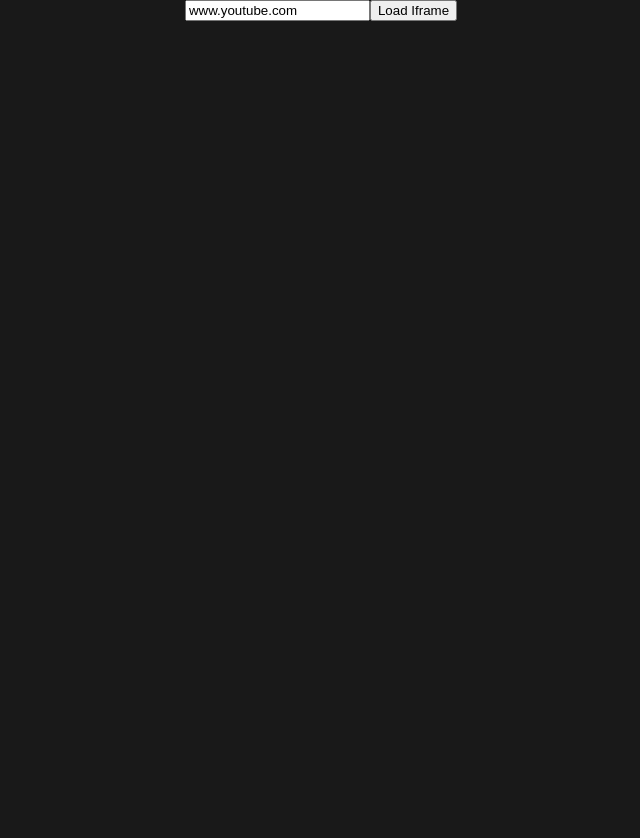
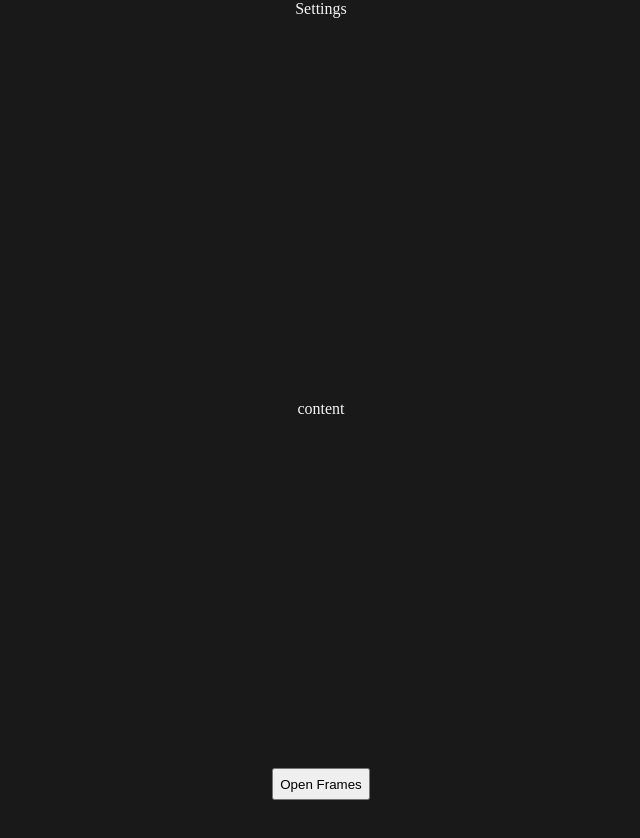
Before and after one commit to ormizj/framespace, a Nuxt app: page / in a window 1280 px wide. Shown: the top 838 px of the page, without its empty margins (319-959 px from the left). Before the commit the page ends 800 px from the top, so only its background shows below. Built offline with nearby package versions, Linux system fonts and the light colour scheme.

Commit message:
layout wip

```diff
--- a/app.vue
+++ b/app.vue
@@ -1,53 +1,28 @@
 <script setup lang="ts">
-const iframe = ref<IframeHTMLAttributes | null>(null);
-const link = ""
-const input = ref('www.youtube.com');
 
-const formatUrl = (url: string) => {
-  return url.startsWith('https://') ? url : `https://${url}`
-}
-
-const setIframeSrc = async (url: string) => {
-  iframe.value!.src = formatUrl(url);
-}
-
-const handleSubmit = async () => {
-  setIframeSrc(input.value);
-}
 </script>
 
 <template>
   <div class="app">
-    <div>
-      <form @submit.prevent="handleSubmit">
-        <input v-model="input" />
-        <button type="submit">Load Iframe</button>
-      </form>
-    </div>
-    <iframe ref="iframe" />
+    <NuxtPage />
+    <FrameSpace />
   </div>
 </template>
 
 <style scoped>
 .app {
-  display: flex;
-  align-items: center;
-  justify-content: center;
-  flex-direction: column;
   width: 100dvw;
   height: 100dvh;
-}
-
-iframe {
-  height: 100%;
-  width: 100%;
-  border: unset;
 }
 </style>
 
 <style>
 body {
-  background-color: rgb(25, 25, 25);
+  --background-color: rgb(25, 25, 25);
+
+  background-color: var(--background-color);
+  color: whitesmoke;
   margin: 0;
+  overflow: hidden;
 }
 </style>
--- /dev/null
+++ b/components/UI/nuxt-button.vue
@@ -0,0 +1,9 @@
+<script setup lang="ts"></script>
+
+<template>
+    <button class="nuxt-button">
+        <slot />
+    </button>
+</template>
+
+<style scoped></style>
--- /dev/null
+++ b/components/frame-space.vue
@@ -0,0 +1,47 @@
+<script setup lang="ts">
+const isOpen = ref(false);
+</script>
+
+
+<template>
+  <div class="frame-space" :class="`${isOpen ? 'open' : 'close'}`">
+    <div class="top-tab">
+      <button class="top-tab-button" @click="isOpen = true">Open Frames</button>
+    </div>
+    <div class="content"></div>
+  </div>
+</template>
+
+<style scoped>
+.frame-space {
+  --tab-height: 2rem;
+  position: absolute;
+  display: flex;
+  flex-direction: column;
+  align-items: center;
+  background-color: var(--background-color);
+
+  &.open {
+    top: calc(var(--tab-height) * -1);
+  }
+
+  &.close {
+    top: calc(100dvh - var(--tab-height));
+  }
+
+  .content {
+    width: 100dvw;
+    height: 100dvh;
+  }
+
+  .top-tab {
+    height: var(--tab-height);
+    pointer-events: none;
+
+    .top-tab-button {
+      pointer-events: auto;
+      height: 100%;
+    }
+  }
+}
+</style>
--- a/nuxt.config.ts
+++ b/nuxt.config.ts
@@ -1,5 +1,5 @@
 // https://nuxt.com/docs/api/configuration/nuxt-config
 export default defineNuxtConfig({
-  compatibilityDate: '2024-04-03',
-  devtools: { enabled: true }
-})
+  compatibilityDate: "2024-04-03",
+  devtools: { enabled: true },
+});
--- /dev/null
+++ b/pages/index.vue
@@ -0,0 +1,26 @@
+<script setup lang="ts">
+
+</script>
+
+<template>
+    <div class="settings">
+        <div class="header">Settings</div>
+        <div class="content">content</div>
+        <span />
+    </div>
+</template>
+
+<style scoped>
+.settings {
+    display: flex;
+    flex-direction: column;
+    justify-content: space-between;
+    align-items: center;
+    height: 100%;
+    width: 100%;
+
+    .content {
+        align-self: center;
+    }
+}
+</style>
```
Also changed, not shown: archive/index.vue (added, +37 -0 lines).
